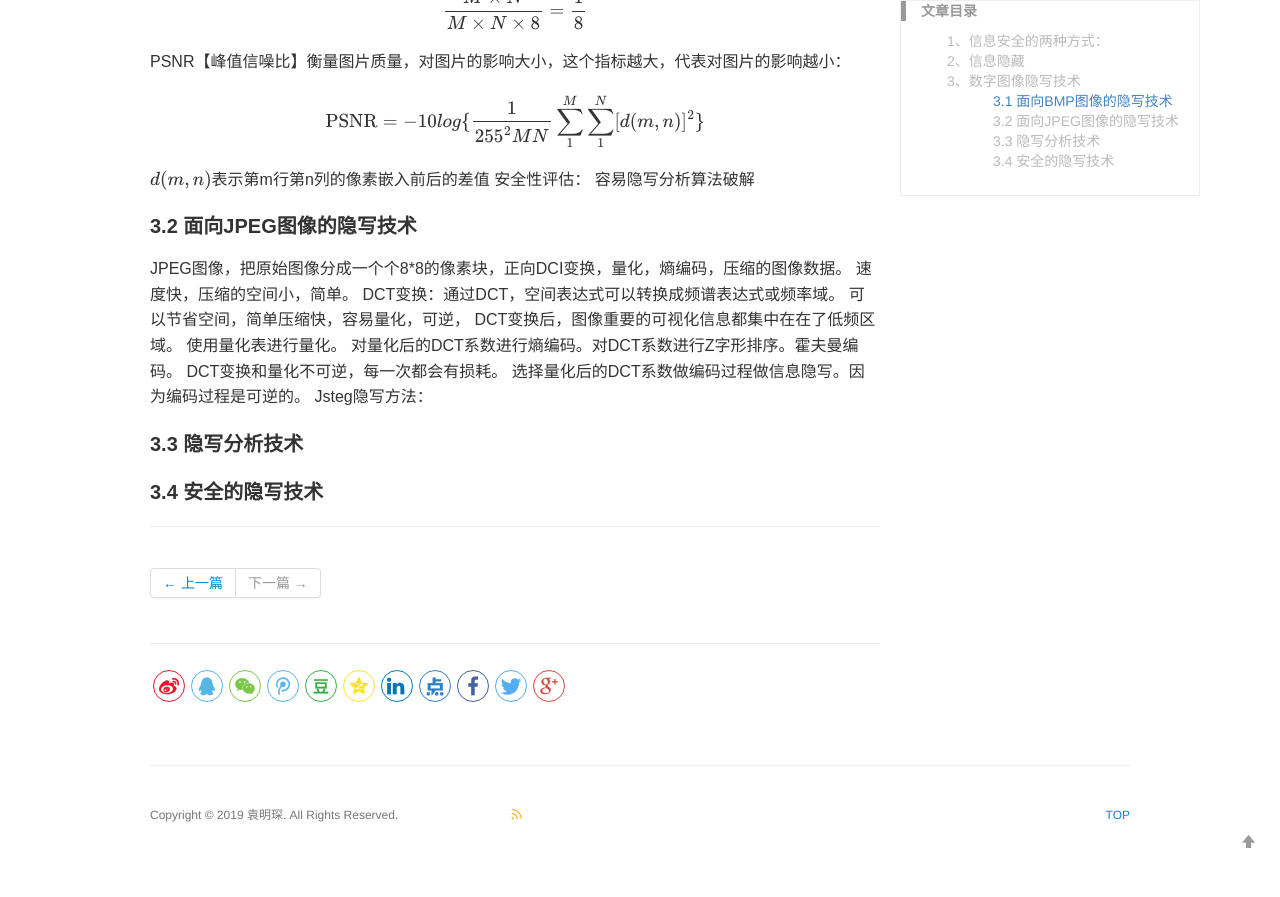
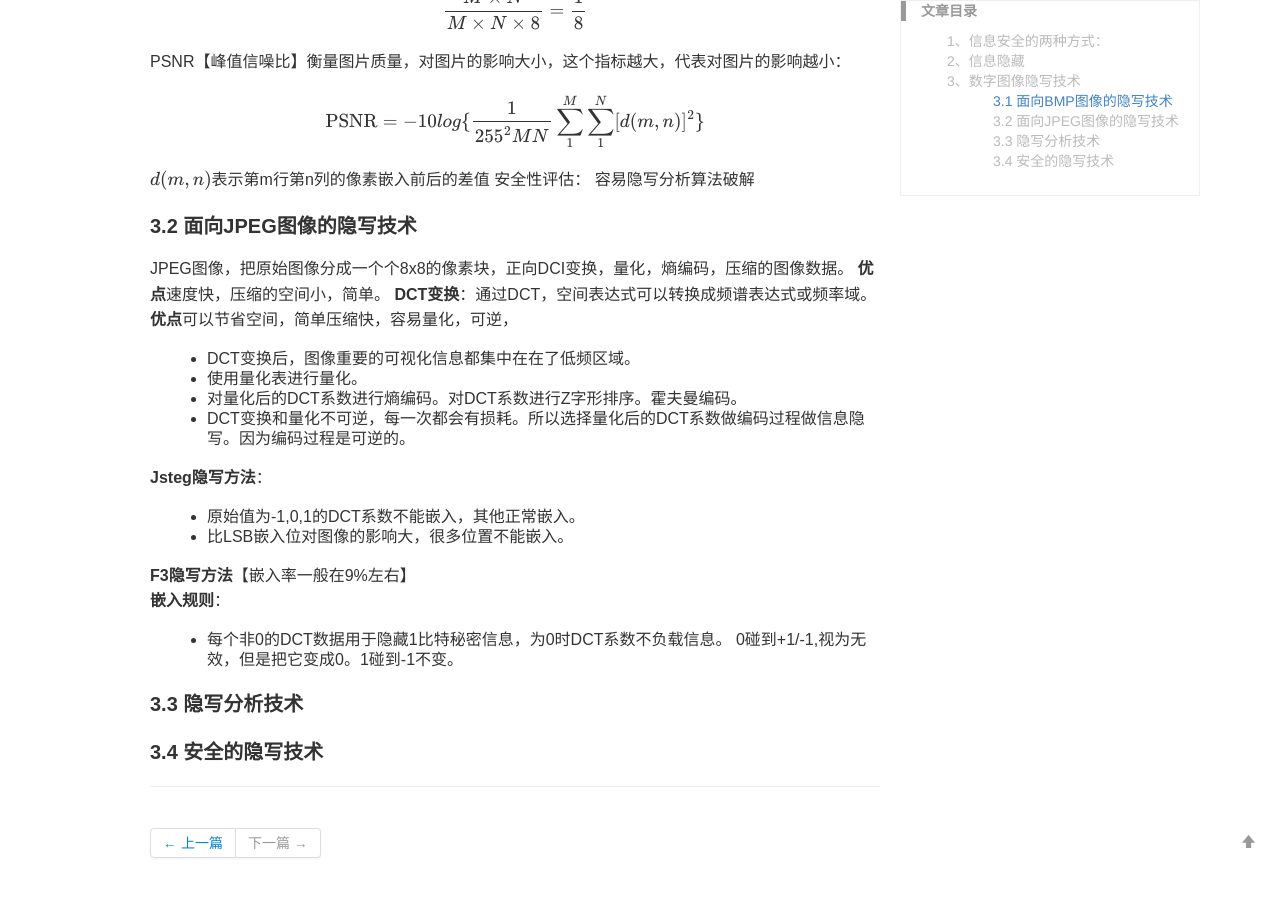
Before and after one commit to yuanmingchen/yuanmingchen.github.io, a Jekyll site: the page built from _posts/2019-04-25-multimeidasafe.md, in a window 1280 px wide and 900 px high, scrolled down 1121 px. Shown: the top 897 px of the window. Built offline with Jekyll 4.4.1, drawn with Linux system fonts in a browser that asks for light colours; formulas are drawn with MathJax 3; comment, search, counter and statistics services are not loaded; before the commit the page ends 1985 px from its top, so only the background shows below that.

Commit message:
Updates _posts/2019-04-25-multimeidasafe.md
Auto commit by GitBook Editor

```diff
--- a/_posts/2019-04-25-multimeidasafe.md
+++ b/_posts/2019-04-25-multimeidasafe.md
@@ -61,16 +61,23 @@ $d(m,n)$表示第m行第n列的像素嵌入前后的差值
 安全性评估：
 容易隐写分析算法破解
 #### 3.2 面向JPEG图像的隐写技术
-JPEG图像，把原始图像分成一个个8*8的像素块，正向DCI变换，量化，熵编码，压缩的图像数据。
-速度快，压缩的空间小，简单。
-DCT变换：通过DCT，空间表达式可以转换成频谱表达式或频率域。
-可以节省空间，简单压缩快，容易量化，可逆，
-DCT变换后，图像重要的可视化信息都集中在在了低频区域。
-使用量化表进行量化。
-对量化后的DCT系数进行熵编码。对DCT系数进行Z字形排序。霍夫曼编码。
-DCT变换和量化不可逆，每一次都会有损耗。
-选择量化后的DCT系数做编码过程做信息隐写。因为编码过程是可逆的。
-Jsteg隐写方法：
+JPEG图像，把原始图像分成一个个8x8的像素块，正向DCI变换，量化，熵编码，压缩的图像数据。
+**优点**速度快，压缩的空间小，简单。
+**DCT变换**：通过DCT，空间表达式可以转换成频谱表达式或频率域。
+**优点**可以节省空间，简单压缩快，容易量化，可逆，
+- DCT变换后，图像重要的可视化信息都集中在在了低频区域。
+- 使用量化表进行量化。
+- 对量化后的DCT系数进行熵编码。对DCT系数进行Z字形排序。霍夫曼编码。
+- DCT变换和量化不可逆，每一次都会有损耗。所以选择量化后的DCT系数做编码过程做信息隐写。因为编码过程是可逆的。
+
+**Jsteg隐写方法**：
+- 原始值为-1,0,1的DCT系数不能嵌入，其他正常嵌入。
+- 比LSB嵌入位对图像的影响大，很多位置不能嵌入。
+
+**F3隐写方法**【嵌入率一般在9%左右】
+**嵌入规则**：
+- 每个非0的DCT数据用于隐藏1比特秘密信息，为0时DCT系数不负载信息。
+0碰到+1/-1,视为无效，但是把它变成0。1碰到-1不变。
 
 #### 3.3 隐写分析技术
 
```
